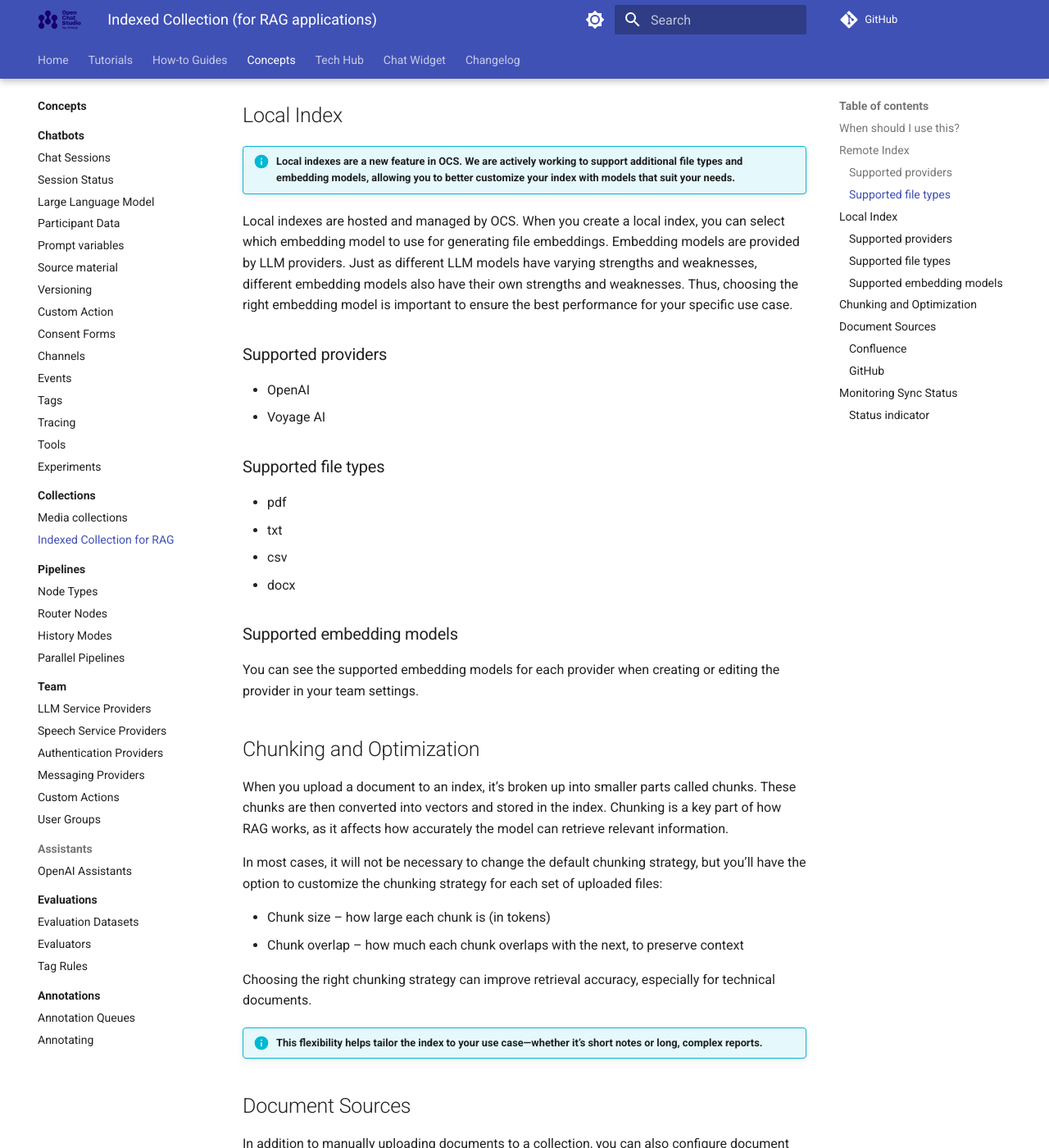
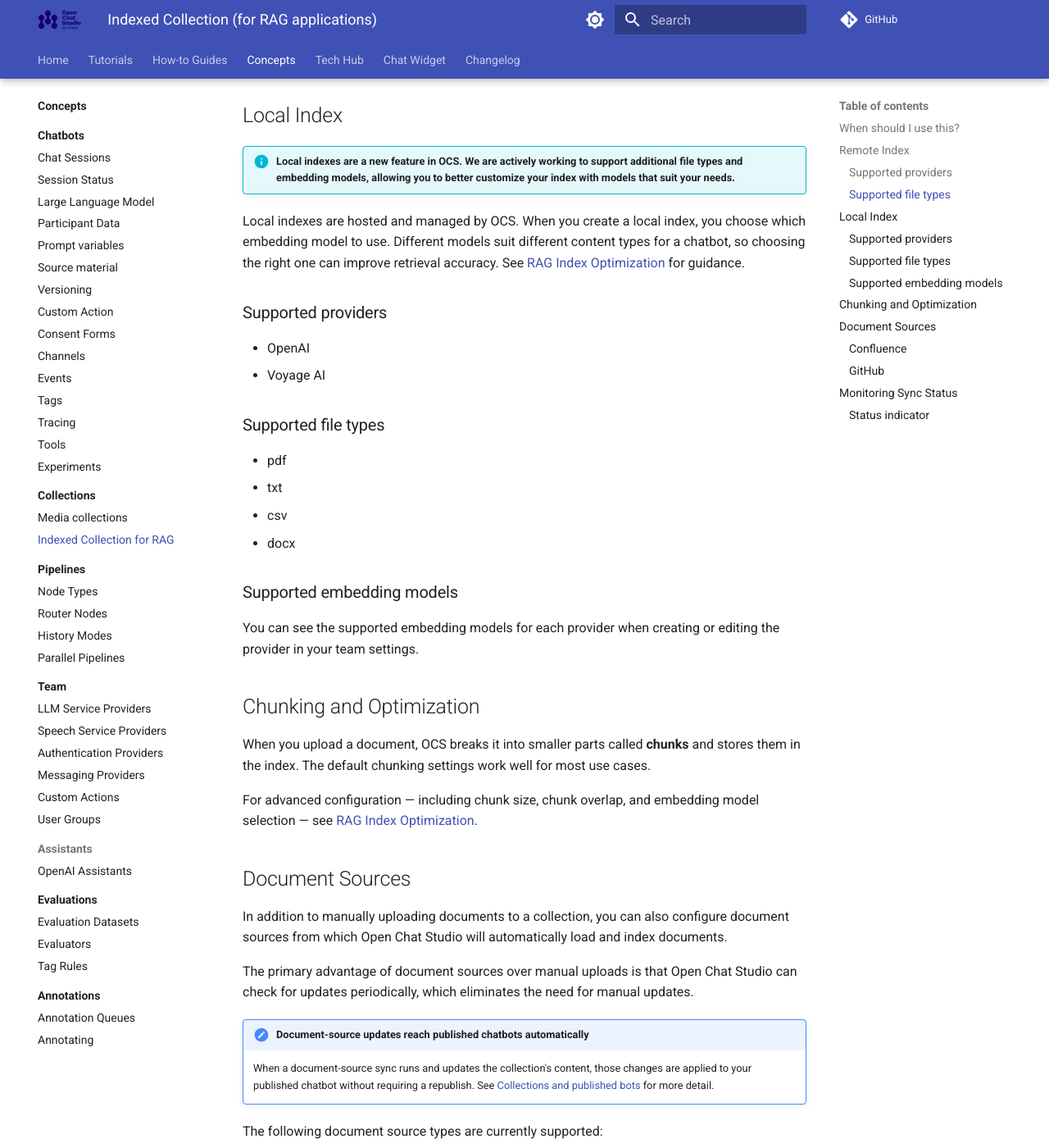
Before and after one commit to dimagi/open-chat-studio-docs, an MkDocs documentation site: the page built from docs/concepts/collections/indexed.md, in a window 1280 px wide and 1400 px high, scrolled down 1686 px. Shown: the whole window at 82% size. Built offline with MkDocs 1.6.1 and Material for MkDocs 9.7.7, drawn with Linux system fonts in a browser that asks for light colours; a script that is not in the unit is left out; comment, search, counter and statistics services are not loaded.

Commit message:
Split advanced content (rag optimisation) into new Tech Hub page

```diff
--- a/docs/concepts/collections/indexed.md
+++ b/docs/concepts/collections/indexed.md
@@ -52,7 +52,7 @@
 ## Local Index
 !!! info "Local indexes are a new feature in OCS. We are actively working to support additional file types and embedding models, allowing you to better customize your index with models that suit your needs."
 
-Local indexes are hosted and managed by OCS. When you create a local index, you can select which embedding model to use for generating file embeddings. Embedding models are provided by LLM providers. Just as different LLM models have varying strengths and weaknesses, different embedding models also have their own strengths and weaknesses. Thus, choosing the right embedding model is important to ensure the best performance for your specific use case.
+Local indexes are hosted and managed by OCS. When you create a local index, you choose which embedding model to use. Different models suit different content types for a chatbot, so choosing the right one can improve retrieval accuracy. See [RAG Index Optimization](../../tech-hub/rag-optimization.md#choosing-an-embedding-model-local-indexes) for guidance.
 
 ### Supported providers
 - OpenAI
@@ -68,16 +68,9 @@
 You can see the supported embedding models for each provider when creating or editing the provider in your team settings.
 
 ## Chunking and Optimization
-When you upload a document to an index, it’s broken up into smaller parts called chunks. These chunks are then converted into vectors and stored in the index. Chunking is a key part of how RAG works, as it affects how accurately the model can retrieve relevant information.
+When you upload a document, OCS breaks it into smaller parts called **chunks** and stores them in the index. The default chunking settings work well for most use cases.
 
-In most cases, it will not be necessary to change the default chunking strategy, but you’ll have the option to customize the chunking strategy for each set of uploaded files:
-
-- Chunk size – how large each chunk is (in tokens)
-- Chunk overlap – how much each chunk overlaps with the next, to preserve context
-
-Choosing the right chunking strategy can improve retrieval accuracy, especially for technical documents.
-
-!!! info "This flexibility helps tailor the index to your use case—whether it’s short notes or long, complex reports."
+For advanced configuration — including chunk size, chunk overlap, and embedding model selection — see [RAG Index Optimization](../../tech-hub/rag-optimization.md).
 
 [file-search]: ../experiment/index.md#file-search
 [migration-guide]: ../../how-to/assistants_migration.md
--- a/mkdocs.yml
+++ b/mkdocs.yml
@@ -173,6 +173,7 @@
       - Annotating: concepts/annotations/annotating.md
   - Tech Hub:
     - tech-hub/index.md
+    - RAG Index Optimization: tech-hub/rag-optimization.md
     - Tools Reference: tech-hub/tools.md
     - Python Node: tech-hub/python_node.md
     - Render a Template and Send an Email Nodes: tech-hub/template_and_email_nodes.md
```
Also changed, not shown: docs/tech-hub/index.md (+1 -0 lines), docs/tech-hub/rag-optimization.md (added, +38 -0 lines).
